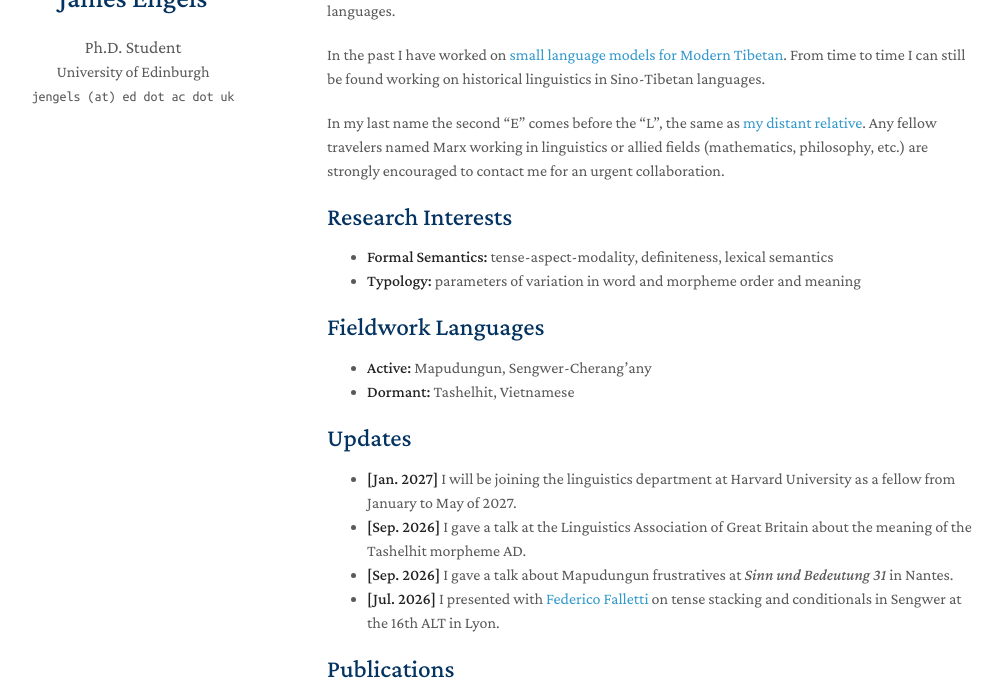
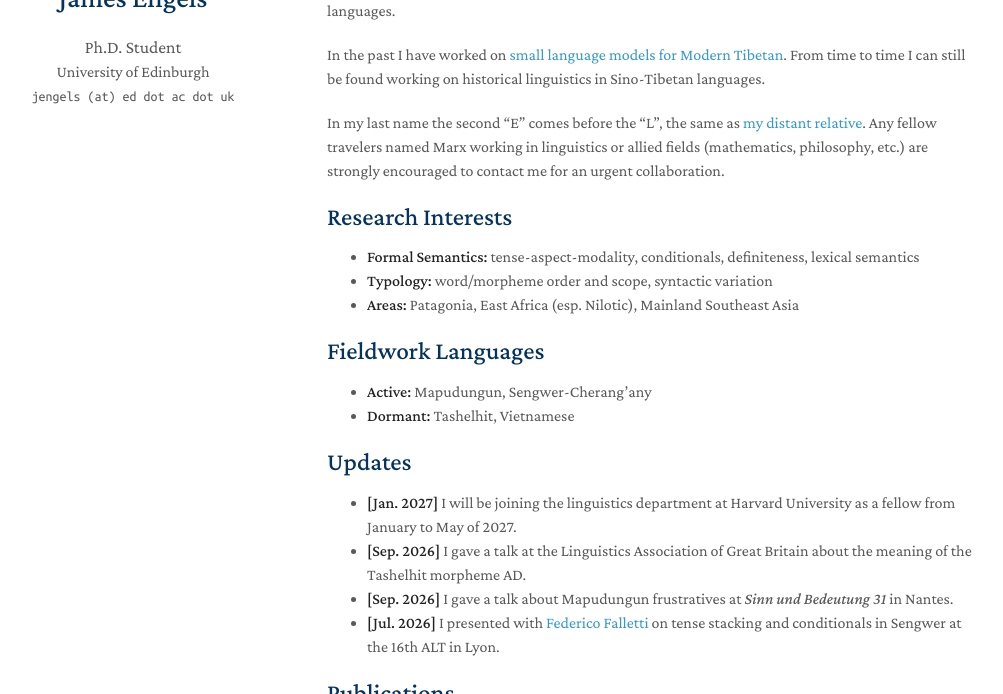
Before and after one commit to james-j-engels/james-j-engels.github.io, a Jekyll site: the page built from index.md, in a window 1280 px wide and 900 px high, cut to the strip 206-900 px from the top of the window. Shown: the whole strip, without its empty margins (143-1146 px from the left). Built offline with Jekyll 4.4.1, drawn with Linux system fonts in a browser that asks for light colours; a style sheet for code colours, icons or effects is not loaded; our own code applies the rules of GitHub Pages for plain Markdown files.

Commit message:
Update index.md

```diff
--- a/index.md
+++ b/index.md
@@ -12,8 +12,9 @@ In my last name the second "E" comes before the "L", the same as [my distant rel
 
 ## Research Interests
 
-- **Formal Semantics:** tense-aspect-modality, definiteness, lexical semantics
-- **Typology:** parameters of variation in word and morpheme order and meaning
+- **Formal Semantics:** tense-aspect-modality, conditionals, definiteness, lexical semantics
+- **Typology:** word/morpheme order and scope, syntactic variation
+- **Areas:** Patagonia, East Africa (esp. Nilotic), Mainland Southeast Asia
 
 ## Fieldwork Languages
 - **Active:** Mapudungun, Sengwer-Cherang'any
```
